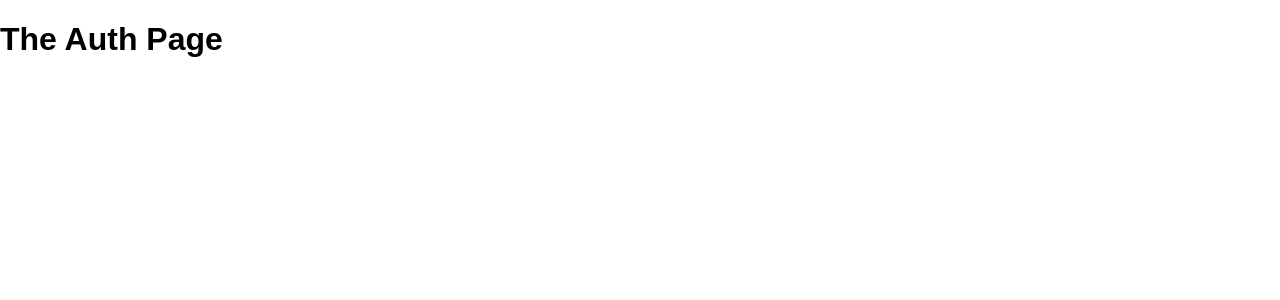
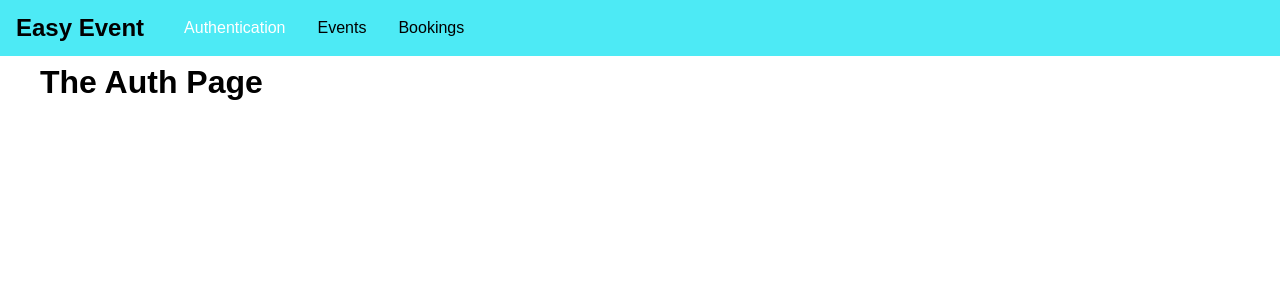
Before and after one commit to brucewilliamwaynes/graphql-react-event-booking, a React (Create React App) app in the folder frontend/: page /auth in a window 1280 px wide. Shown: the top 300 px of the page. Built offline with nearby package versions, Linux system fonts and the light colour scheme.

Commit message:
Adding Navigation Bar

```diff
--- a/frontend/src/App.css
+++ b/frontend/src/App.css
@@ -0,0 +1,3 @@
+.main-content {
+    margin : 4rem 2.5rem;
+}
--- a/frontend/src/App.js
+++ b/frontend/src/App.js
@@ -2,20 +2,27 @@
 import { BrowserRouter, Route, Redirect, Switch } from 'react-router-dom';
 
 import AuthPage from './pages/Auth';
-import './App.css';
 import BookingsPage from './pages/Bookings';
 import EventsPage from './pages/Events';
+import MainNavigation from './Components/Navigation/MainNavigation';
+
+import './App.css';
 
 class App extends Component {
     render() {
       return (
         <BrowserRouter>
+          <React.Fragment>
+            <MainNavigation />
+            <main className = "main-content">
             <Switch>
               <Redirect from ='/' to = "/auth" exact />
               <Route path ='/auth' component = { AuthPage } />
               <Route path ='/events' component = { EventsPage } />
               <Route path ='/bookings' component = { BookingsPage } />
             </Switch>
+            </main>
+          </React.Fragment>
         </BrowserRouter>
       );
     }
--- /dev/null
+++ b/frontend/src/Components/Navigation/MainNavigation.css
@@ -0,0 +1,45 @@
+.main-navigation {
+    position : fixed;
+    left : 0;
+    top : 0;
+    width: 100%;
+    height: 3.5rem;
+    background: rgb(77, 234, 245);
+    padding : 0 1rem;
+    display : flex;
+    align-items: center;
+}
+
+.main-navigation_logo h1 {
+    margin : 0;
+    font-size: 1.5rem;
+}
+
+.main-navigation_items {
+    margin-left: 1.5rem;
+}
+
+.main-navigation_items ul {
+    display : flex;
+    margin : 0;
+    padding : 0;
+    list-style: none;
+}
+
+.main-navigation_items li {
+    margin : 0 1rem;
+}
+
+.main-navigation_items a {
+    text-decoration: none;
+    color : #000;
+}
+
+.main-navigation_items a:hover,
+.main-navigation_items a:active {
+    color :rgba(201, 255, 4, 0.911);
+}
+
+.main-navigation_items a.active {
+    color : white;
+}
--- /dev/null
+++ b/frontend/src/Components/Navigation/MainNavigation.js
@@ -0,0 +1,27 @@
+import React from 'react';
+import { NavLink } from 'react-router-dom';
+
+import './MainNavigation.css';
+
+const mainNavigation = props => (
+    <header className = "main-navigation">
+        <div className = "main-navigation_logo">
+            <h1>Easy Event</h1>
+        </div>
+        <nav className = "main-navigation_items">
+            <ul>
+                <li>
+                    <NavLink to = "/auth">Authentication</NavLink>
+                </li>
+                <li>
+                    <NavLink to = "/events">Events</NavLink>
+                </li>
+                <li>
+                    <NavLink to = "/bookings">Bookings</NavLink>
+                </li>
+            </ul>
+        </nav>
+    </header>
+);
+
+export default mainNavigation;
```
Lines whose indentation alone changed are shown as unchanged.
